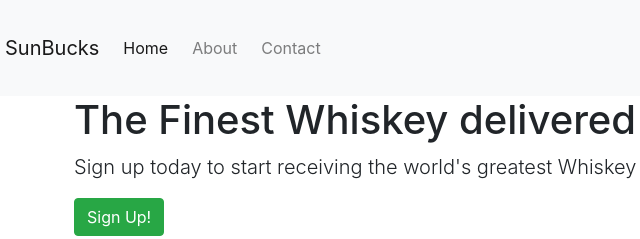
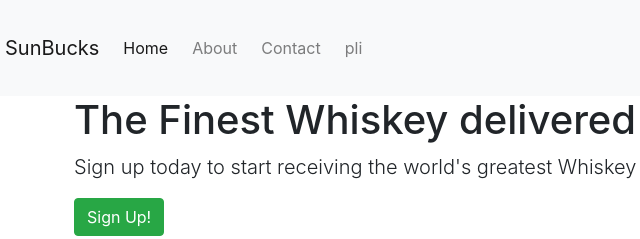
Before and after one commit to AlexNexton/refresh, a plain HTML site: page index.html in a window 1280 px wide. Shown: the top 239 px of the page, 11-651 px from the left. Drawn offline with nearby package versions, Linux system fonts and the light colour scheme.

Commit message:
added pli to nav bar

```diff
--- a/index.html
+++ b/index.html
@@ -18,6 +18,7 @@
             <li class="active nav-item mr-2"><a href="index.html" class="nav-link">Home</a></li>
             <li class="nav-item mr-2"><a href="about" class="nav-link">About</a></li>
             <li class="nav-item mr-2"><a href="contact" class="nav-link">Contact</a></li>
+            <li class="nav-item mr-2"><a href="pli" class="nav-link">pli</a></li>
             <li class="nav-item mr-2 d-block d-sm-none"><a href="/login">Sign in / Sign up</a></li>
          </ul>
 			<div class="d-none d-md-block">
```
